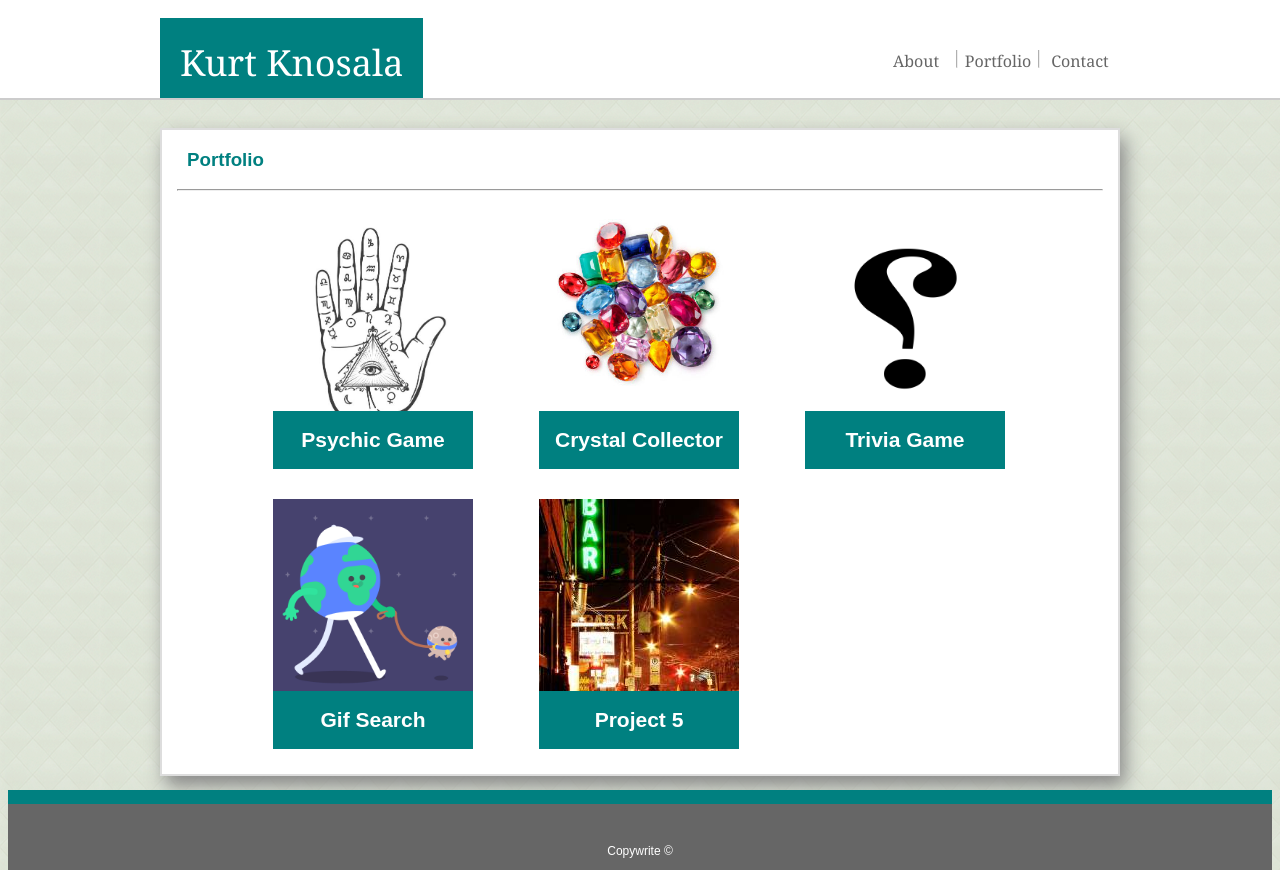
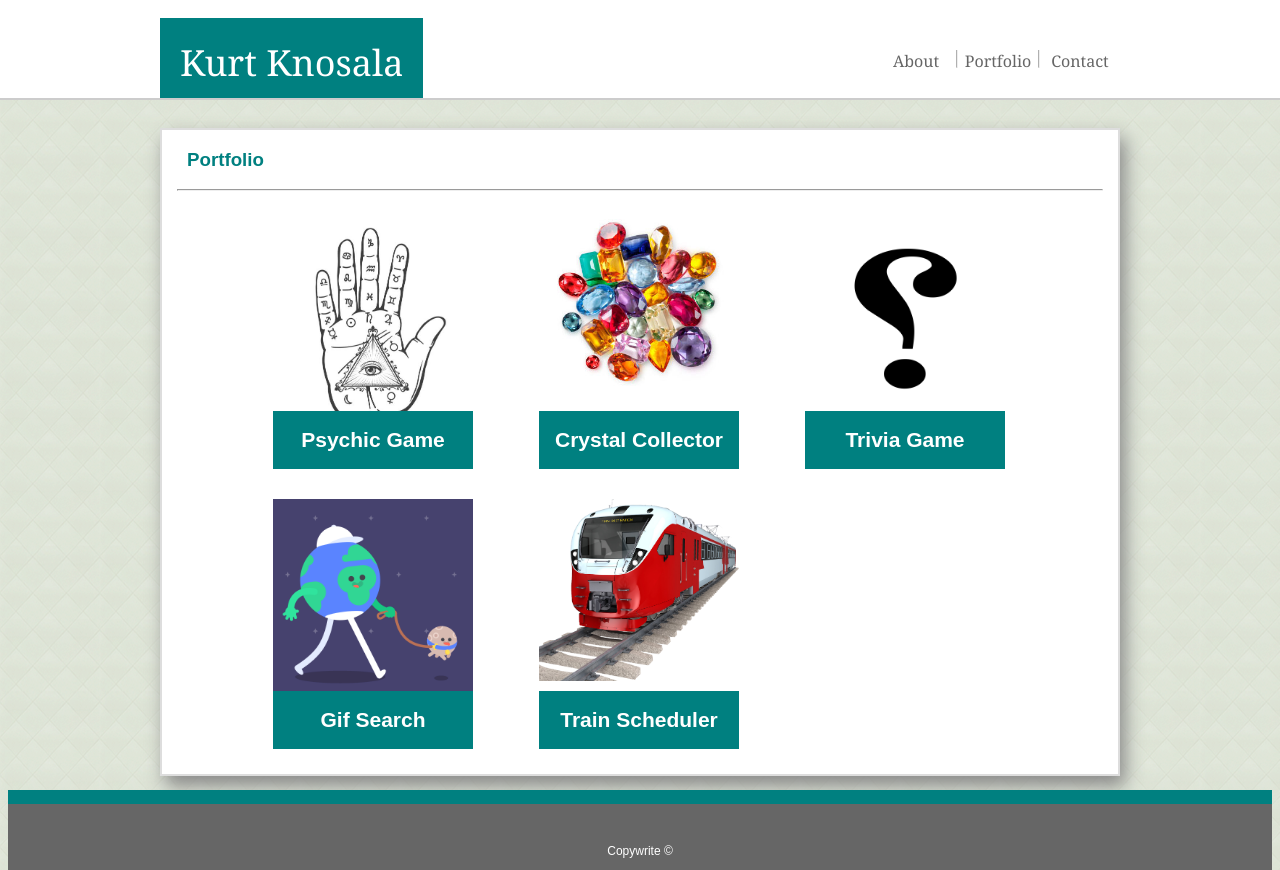
Before and after one commit to kknosala/Responsive-Portfolio, a plain HTML site: page portfolio.html in a window 1280 px wide. Drawn offline with Linux system fonts and the light colour scheme.

Commit message:
add train scheduler

```diff
--- a/portfolio.html
+++ b/portfolio.html
@@ -65,8 +65,8 @@
                     </div>
 
                     <div class="imgcontainer">
-                        <a href="#" target="blank"><img src="assets/images/pplaceholder5.jpg" alt="Project 5"></a>
-                        <div class="banner"><h2>Project 5</h2></div>
+                        <a href="https://kknosala.github.io/train-schedule/" target="blank"><img class="portImage" src="assets/images/train.png" alt="Train Scheduler"></a>
+                        <div class="banner"><h2>Train Scheduler</h2></div>
                     </div>
                 </div>
             </section>
```
Also changed, not shown: assets/images/train.png (added).
